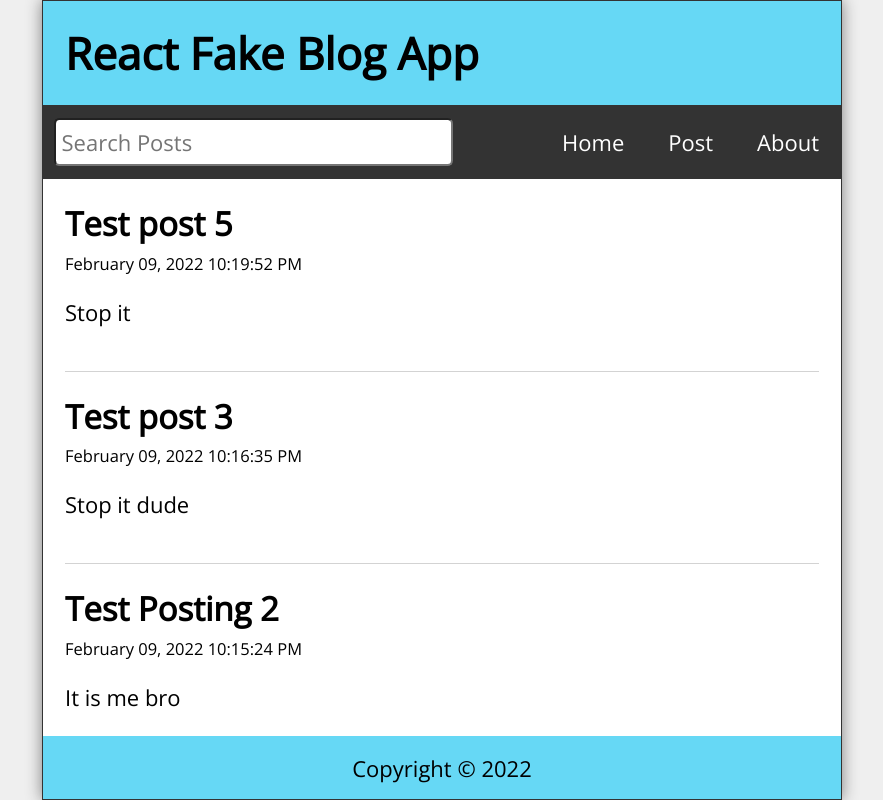
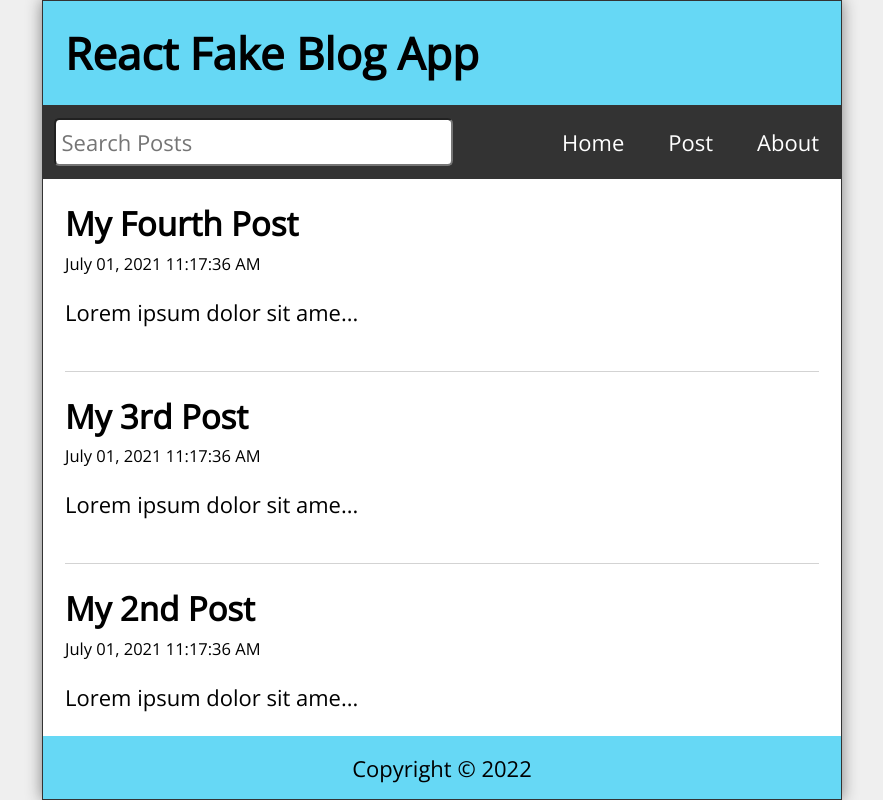
Before and after one commit to TejasSathe010/React-Fake-Blog-App, a React (Create React App) app: page / in a window 1280 px wide. Shown: the whole page, without its empty margins (198-1081 px from the left). Built offline with nearby package versions, Linux system fonts and the light colour scheme; data requests are answered from the project's data file.

Commit message:
Add delete functionality

```diff
--- a/data/db.json
+++ b/data/db.json
@@ -23,30 +23,6 @@
       "title": "My Fourth Post",
       "datetime": "July 01, 2021 11:17:36 AM",
       "body": "Lorem ipsum dolor sit amet consectetur adipisicing elit. Quis consequatur expedita, assumenda similique non optio! Modi nesciunt excepturi corrupti atque blanditiis quo nobis, non optio quae possimus illum exercitationem ipsa!"
-    },
-    {
-      "id": 5,
-      "title": "Test Posting",
-      "datetime": "February 09, 2022 10:13:18 PM",
-      "body": "Is it just or you also"
-    },
-    {
-      "id": 6,
-      "title": "Test Posting 2",
-      "datetime": "February 09, 2022 10:15:24 PM",
-      "body": "It is me bro"
-    },
-    {
-      "id": 7,
-      "title": "Test post 3",
-      "datetime": "February 09, 2022 10:16:35 PM",
-      "body": "Stop it dude"
-    },
-    {
-      "id": 8,
-      "title": "Test post 5",
-      "datetime": "February 09, 2022 10:19:52 PM",
-      "body": "Stop it "
     }
   ]
 }
--- a/src/App.js
+++ b/src/App.js
@@ -47,10 +47,16 @@ function App() {
 
 
   const navigate = useNavigate();
-  const handleDelete = (id) => {
-    const postList = posts.filter(post => post.id !== id);
-    setPosts(postList);
-    navigate('/');
+
+  const handleDelete = async (id) => {
+    try {
+      await api.delete(`/posts/${id}`);
+      const postList = posts.filter(post => post.id !== id);
+      setPosts(postList);
+      navigate('/');
+    } catch (err) {
+      console.log(`Error: ${err.message}`);
+    }
   }
 
   const handleSubmit = async (e) => {
```
Also changed, not shown: src/index.js (line endings or trailing spaces).
